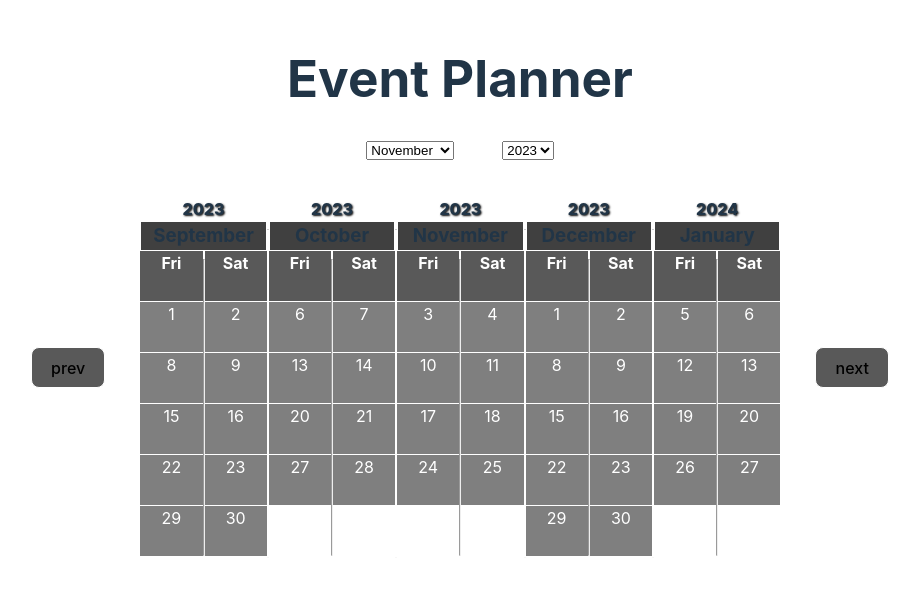
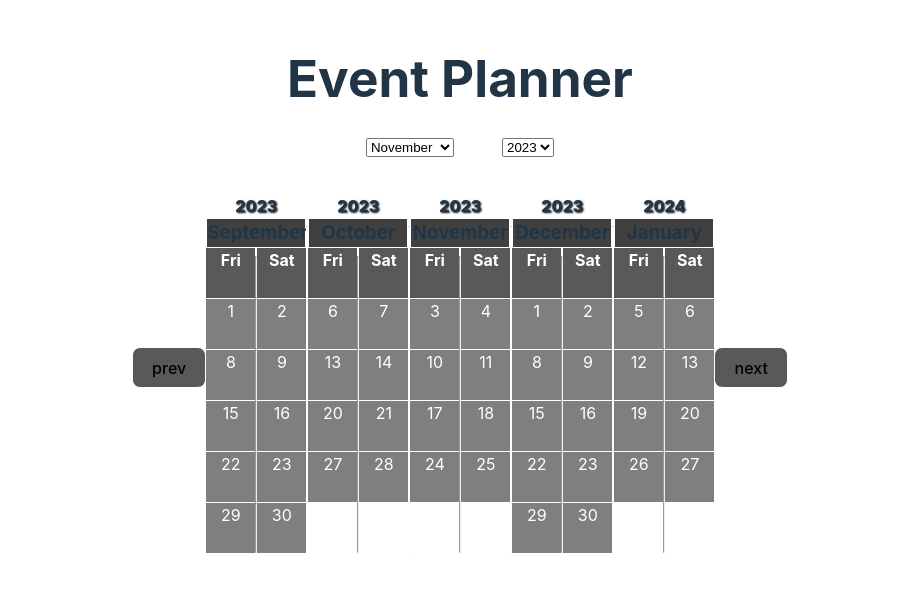
Before and after one commit to TobyVB/weekendCalendar, a React (Vite) app: page / in a window 1280 px wide. Shown: the part 133-728 px from the top of the page, without its empty margins (180-1099 px from the left). Built offline with nearby package versions, Linux system fonts and the light colour scheme.

Commit message:
set limitations for prev and next button

```diff
--- a/src/components/Calendar.jsx
+++ b/src/components/Calendar.jsx
@@ -23,11 +23,15 @@ export default function Calendar(props) {
   const [currentDate, setCurrentDate] = useState(presentDate);
   const [monthValue, setMonthValue] = useState(currentDate.getMonth());
   const [yearValue, setYearValue] = useState(currentDate.getFullYear());
+  const [minMet, setMinMet] = useState(false);
+  const [maxMet, setMaxMet] = useState(false);
 
   const scanMonth = (num) => {
     const newDate = new Date(currentDate);
     newDate.setMonth(newDate.getMonth() + num);
     setCurrentDate(newDate);
+    setMonthValue(newDate.getMonth());
+    setYearValue(newDate.getFullYear());
   };
   const selectMonth = (num) => {
     const newDate = new Date(currentDate);
@@ -44,6 +48,22 @@ export default function Calendar(props) {
 
   const Month = (props) => {
     const newDate = new Date(currentDate);
+    if (
+      newDate.getMonth() == 9 &&
+      newDate.getFullYear() == presentDate.getFullYear() + 2
+    ) {
+      setMaxMet(true);
+    } else {
+      setMaxMet(false);
+    }
+    if (
+      newDate.getMonth() == 2 &&
+      newDate.getFullYear() == presentDate.getFullYear() - 2
+    ) {
+      setMinMet(true);
+    } else {
+      setMinMet(false);
+    }
     newDate.setMonth(newDate.getMonth() + props.dif);
 
     const daysInMonth = new Date(
@@ -54,9 +74,17 @@ export default function Calendar(props) {
 
     const numFridays = [];
     const numSaturdays = [];
-    for (let i = 1; i <= daysInMonth; i++) {
+    for (let i = 1; i < daysInMonth + 2; i++) {
       const thisDate = new Date(newDate);
       thisDate.setDate(i);
+      if (thisDate.getDay() == 5 || thisDate.getDay() == 6) {
+        if (thisDate.getDate() < 7 === true && i + 1 > daysInMonth - 2) {
+          break;
+        }
+      }
+      if (i == 1 && thisDate.getDay() == 6) {
+        numFridays.push("empty");
+      }
       if (thisDate.getDay() == 5) {
         numFridays.push(thisDate);
       }
@@ -64,17 +92,11 @@ export default function Calendar(props) {
         numSaturdays.push(thisDate);
       }
     }
-
-    const dates = [];
-    for (let i = 1; i < daysInMonth + 2; i++) {
-      const thisDate = new Date(newDate);
-      thisDate.setDate(i);
-      if (thisDate.getDay() == 5 || thisDate.getDay() == 6) {
-        if (thisDate.getDate() < 7 === true && i + 1 > daysInMonth - 2) {
-          break;
+    if (numFridays.length < 5) {
+      numFridays.push("empty");
     }
-        dates.push(thisDate);
-      }
+    if (numSaturdays.length < 5) {
+      numSaturdays.push("empty");
     }
 
     return (
@@ -83,7 +105,7 @@ export default function Calendar(props) {
           <>
             <div
               style={{
-                position: "fixed",
+                position: "absolute",
                 display: "flex",
                 gap: "3em",
                 width: "80%",
@@ -126,19 +148,20 @@ export default function Calendar(props) {
             </div>
           </>
         )}
-        <div style={{ display: "flex", flexDirection: "column", width: "20%" }}>
+        <div
+          style={{ display: "flex", flexDirection: "column", width: "100px" }}
+        >
           <h4 className="year">{newDate.getFullYear()}</h4>
           <h3 className="month">{strMonth(newDate.getMonth())}</h3>
           <div style={{ display: "flex", justifyContent: "space-around" }}>
             <div style={{ width: "100%" }}>
               <h4 className="day-title">Fri</h4>
               <div style={{ width: "100%" }}>
-                {dates &&
-                  dates.map((date, idx) => {
-                    if (date.getDay() == 6 && date.getDate() == 1) {
+                {numFridays &&
+                  numFridays.map((date, idx) => {
+                    if (date == "empty") {
                       return <div className="noDate" key={idx}></div>;
-                    }
-                    if (date.getDay() == 5) {
+                    } else {
                       return (
                         <div className="date" key={idx}>
                           {date.getDate()}
@@ -152,14 +175,18 @@ export default function Calendar(props) {
             <div style={{ width: "100%" }}>
               <h4 className="day-title">Sat</h4>
               <div style={{ width: "100%" }}>
-                {dates &&
-                  dates.map((date, idx) => {
+                {numSaturdays &&
+                  numSaturdays.map((date, idx) => {
+                    if (date == "empty") {
+                      return <div className="noDate" key={idx}></div>;
+                    } else {
                       if (date.getDay() == 6) {
                         return (
                           <div className="date" key={idx}>
                             {date.getDate()}
                           </div>
                         );
+                      }
                     }
                   })}
               </div>
@@ -179,22 +206,13 @@ export default function Calendar(props) {
           height: "300px",
         }}
       >
-        {
-          <>
-            <button className="iterate-month" onClick={() => scanMonth(-1)}>
+        <button
+          disabled={minMet && "true"}
+          className="iterate-month"
+          onClick={() => scanMonth(-1)}
+        >
           prev
         </button>
-            <div
-              style={{
-                display: "flex",
-                justifyContent: "space-around",
-                width: "50vw",
-                height: "338px",
-                border: "3px solid white",
-                backgroundColor: "rgba(255,255,255,.25)",
-                margin: "0 2em",
-              }}
-            >
         <Month dif={-2} />
         <hr className="vertical-rule" />
         <Month dif={-1} />
@@ -204,12 +222,13 @@ export default function Calendar(props) {
         <Month dif={+1} />
         <hr className="vertical-rule" />
         <Month dif={+2} />
-            </div>
-            <button className="iterate-month" onClick={() => scanMonth(+1)}>
+        <button
+          disabled={maxMet && "true"}
+          className="iterate-month"
+          onClick={() => scanMonth(+1)}
+        >
           next
         </button>
-          </>
-        }
       </div>
     </>
   );
```
Lines whose indentation alone changed are shown as unchanged.
